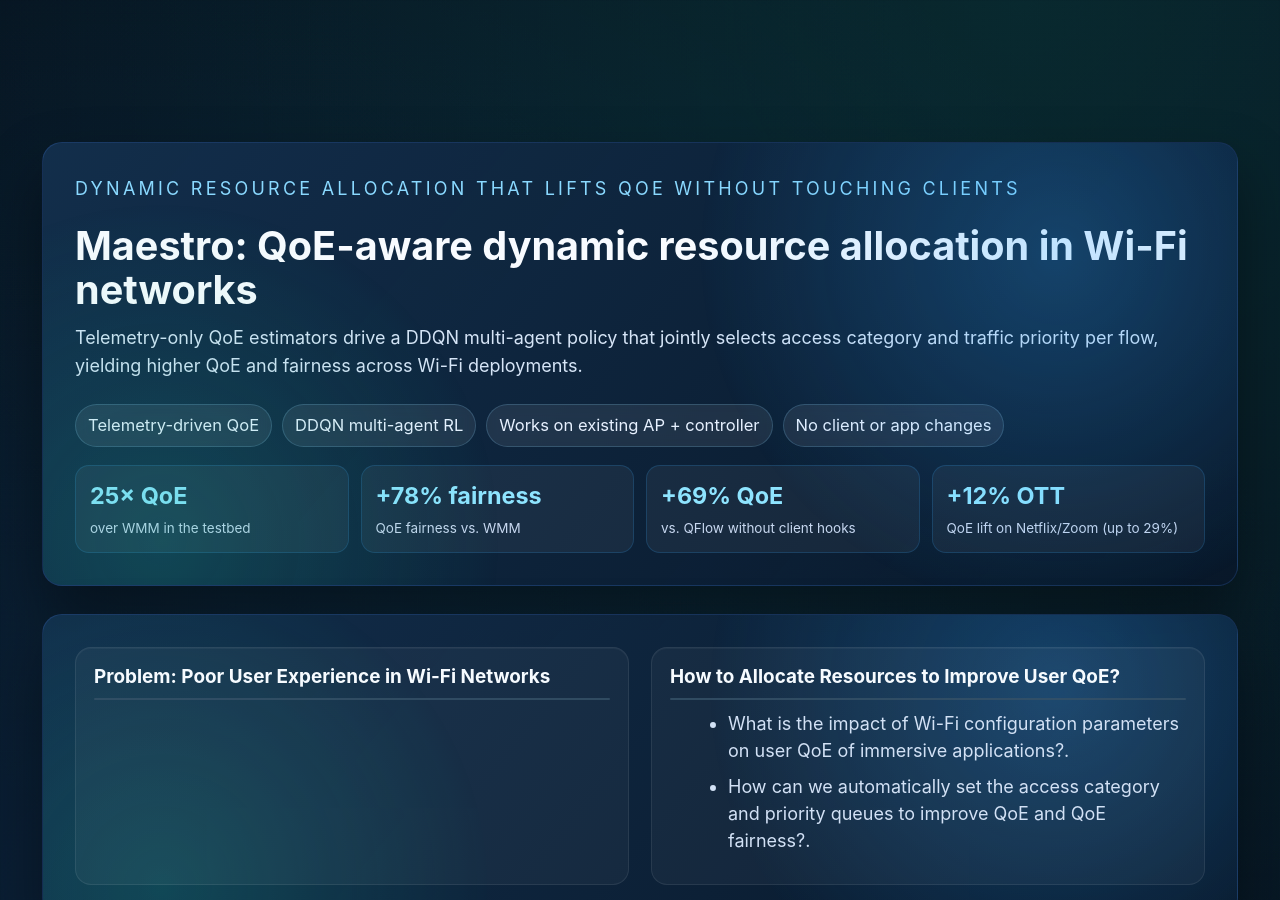
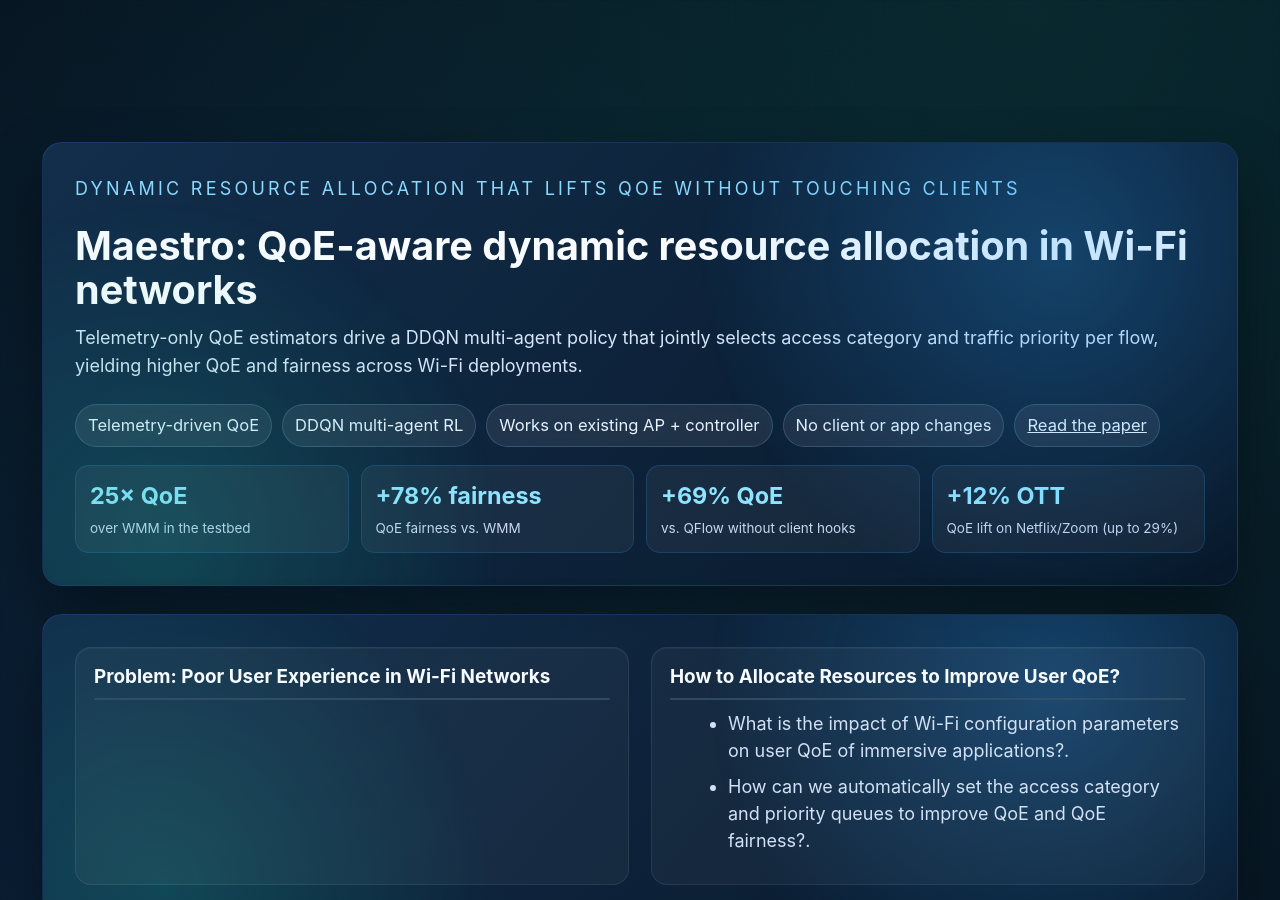
Before and after one commit to UmakantKulkarni/UmakantKulkarni.github.io, a Jekyll site: the page built from _pages/projects-maestro.html, in a window 1280 px wide and 900 px high. Built offline with Jekyll 4.4.1, drawn with Linux system fonts in a browser that asks for light colours.

Commit message:
Update projects-maestro.html

```diff
--- a/_pages/projects-maestro.html
+++ b/_pages/projects-maestro.html
@@ -411,6 +411,7 @@ author_profile: false
         <span class="pill">DDQN multi-agent RL</span>
         <span class="pill">Works on existing AP + controller</span>
         <span class="pill">No client or app changes</span>
+        <a class="pill" href="https://dl.acm.org/doi/abs/10.1145/3709371" target="_blank" rel="noopener">Read the paper</a>
       </div>
       <div class="stat-grid">
         <div class="stat">
```
